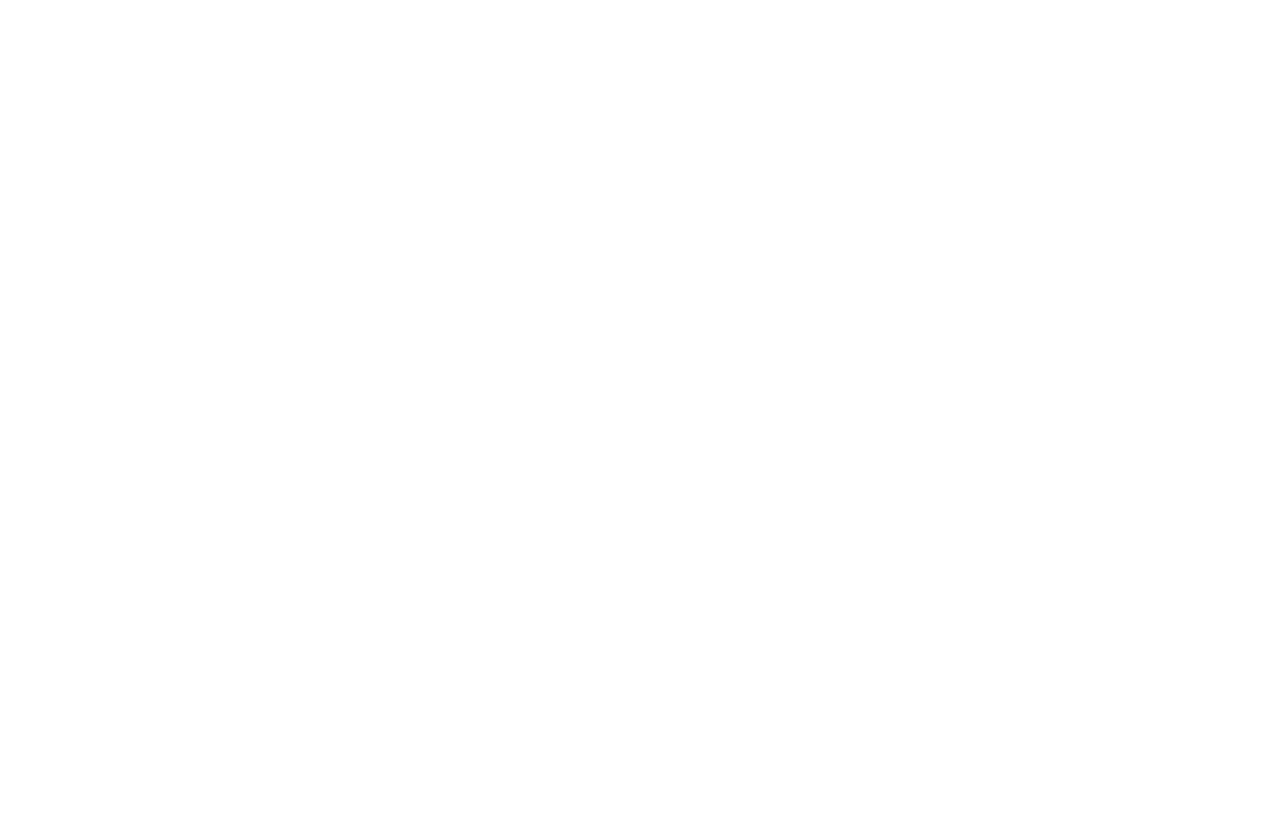
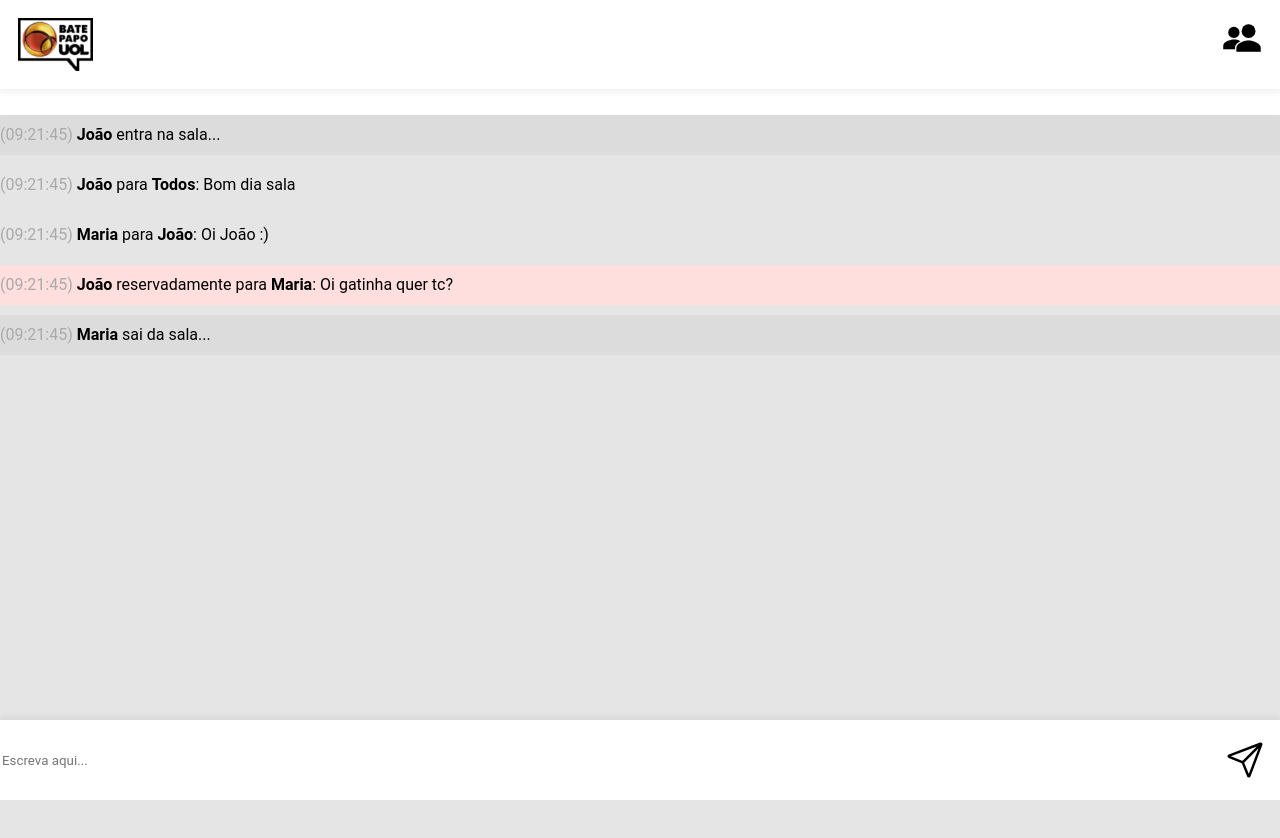
Before and after one commit to Victorlimah/projeto5-batepapo-uol, a plain HTML site: page index.html in a window 1280 px wide. Before the commit the page ends 800 px from the top, so only its background shows below. Drawn offline with nearby package versions, Linux system fonts and the light colour scheme.

Commit message:
add main layout

```diff
--- a/css/style.css
+++ b/css/style.css
@@ -1,5 +1,6 @@
 * {
   box-sizing: border-box;
+  font-family: "Roboto", sans-serif;
 }
 
 /* TELA DE ENTRADA */
@@ -45,3 +46,80 @@
 }
 
 /* HEADER */
+header {
+  display: flex;
+  justify-content: space-between;
+  padding: 18px;
+  position: fixed;
+  top: 0;
+  left: 0;
+  right: 0;
+  background-color: #ffffff;
+  box-shadow: 0px 4px 6px rgba(0, 0, 0, 0.05);
+  z-index: 1;
+}
+
+header ion-icon {
+  font-size: 40px;
+}
+
+/* MAIN */
+main {
+  background-color: #e5e5e5;
+  margin-top: 115px;
+  width: 100%;
+  height: 100vh;
+}
+
+article {
+  height: 40px;
+  display: flex;
+  justify-content: initial;
+  align-items: center;
+  border-radius: 2px;
+  margin-bottom: 10px;
+}
+
+article p span {
+  font-weight: bold;
+}
+
+article p .time {
+  font-weight: normal;
+  color: #aaaaaa;
+}
+
+.in-out-mensage {
+  background: #dcdcdc;
+  margin-bottom: 10px;
+}
+
+.private-mensage {
+  background-color: #ffdede;
+  margin-bottom: 10px;
+}
+
+/* FOOTER */
+footer {
+  display: flex;
+  justify-content: space-between;
+  position: fixed;
+  bottom: 0;
+  left: 0;
+  right: 0;
+  box-shadow: 0px -4px 6px rgba(0, 0, 0, 0.05);
+  z-index: 1;
+}
+
+footer input {
+  width: 100%;
+  height: 80px;
+  border: none;
+}
+
+footer ion-icon {
+  font-size: 40px;
+  position: absolute;
+  bottom: 20px;
+  right: 15px;
+}
--- a/index.html
+++ b/index.html
@@ -6,6 +6,8 @@
     <meta name="viewport" content="width=device-width, initial-scale=1.0" />
     <link rel="stylesheet" href="./css/reset.css" />
     <link rel="stylesheet" href="./css/style.css" />
+    <link rel="preconnect" href="https://fonts.googleapis.com" />
+    <link rel="preconnect" href="https://fonts.gstatic.com" crossorigin />
     <title>Bate Papo UOL</title>
   </head>
   <body>
@@ -19,9 +21,49 @@
       <button>Entrar</button>
     </section>
 
-    <header></header>
-    <main></main>
-    <footer></footer>
+    <header>
+      <img src="./images/logo-app.png" alt="" />
+      <ion-icon name="people-sharp"></ion-icon>
+    </header>
+    <main>
+      <article class="in-out-mensage">
+        <p>
+          <span class="time">(09:21:45)</span> <span>João</span> entra na
+          sala...
+        </p>
+      </article>
+
+      <article class="enter-room">
+        <p>
+          <span class="time">(09:21:45)</span> <span>João</span> para
+          <span>Todos</span>: Bom dia sala
+        </p>
+      </article>
+
+      <article class="enter-room">
+        <p>
+          <span class="time">(09:21:45)</span> <span>Maria</span> para
+          <span>João</span>: Oi João :)
+        </p>
+      </article>
+
+      <article class="private-mensage">
+        <p>
+          <span class="time">(09:21:45)</span> <span>João</span> reservadamente
+          para <span>Maria</span>: Oi gatinha quer tc?
+        </p>
+      </article>
+
+      <article class="in-out-mensage">
+        <p>
+          <span class="time">(09:21:45)</span> <span>Maria</span> sai da sala...
+        </p>
+      </article>
+    </main>
+    <footer>
+      <input type="text" placeholder="Escreva aqui..." />
+      <ion-icon name="paper-plane-outline"></ion-icon>
+    </footer>
 
     <script
       type="module"
```
